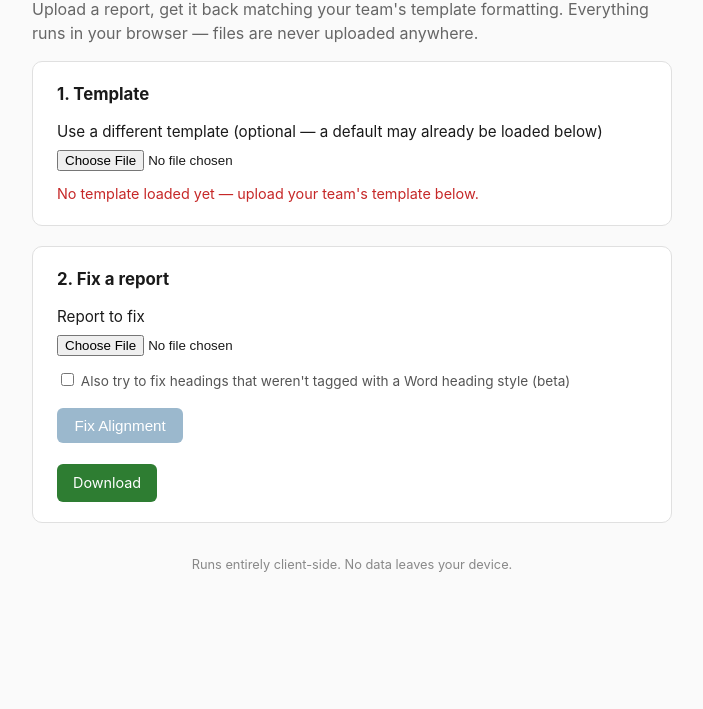
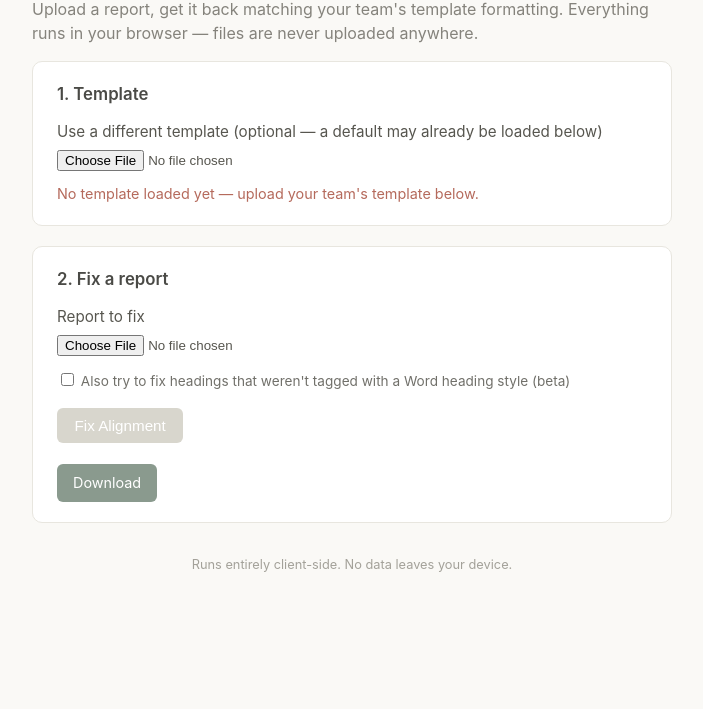
Before and after one commit to Andersonreports/Report-Aligner, a plain HTML site: page index.html in a window 1280 px wide. Shown: the part 91-800 px from the top of the page, without its empty margins (288-991 px from the left). Drawn offline with Linux system fonts and the light colour scheme; no server answers.

Commit message:
Switch UI to a fixed light theme with a subtler color palette
Replaces the light/dark auto-switching vivid blue/green/red accents
with a single warm, muted light theme (sage-green accent, soft grays).

```diff
--- a/index.html
+++ b/index.html
@@ -5,59 +5,56 @@
 <meta name="viewport" content="width=device-width, initial-scale=1">
 <title>Report Aligner</title>
 <style>
-  :root { color-scheme: light dark; }
+  :root { color-scheme: light; }
   body {
     font-family: -apple-system, Segoe UI, Roboto, Arial, sans-serif;
     max-width: 640px;
     margin: 3rem auto;
     padding: 0 1.25rem;
     line-height: 1.5;
-    color: #1a1a1a;
-    background: #fafafa;
+    color: #3a3a38;
+    background: #faf9f6;
   }
-  @media (prefers-color-scheme: dark) {
-    body { color: #e8e8e8; background: #1a1a1a; }
-    .card { background: #262626 !important; border-color: #3a3a3a !important; }
-    input[type=file] { color: inherit; }
-  }
-  h1 { font-size: 1.5rem; margin-bottom: 0.25rem; }
-  p.lede { color: #666; margin-top: 0; }
+  h1 { font-size: 1.5rem; margin-bottom: 0.25rem; color: #2f2f2d; font-weight: 600; }
+  p.lede { color: #85837c; margin-top: 0; }
   .card {
-    background: #fff;
-    border: 1px solid #e0e0e0;
+    background: #ffffff;
+    border: 1px solid #e8e6df;
     border-radius: 10px;
     padding: 1.25rem 1.5rem;
     margin-bottom: 1.25rem;
   }
-  .card h2 { font-size: 1.05rem; margin-top: 0; }
-  label.field { display: block; margin: 0.75rem 0; font-size: 0.95rem; }
+  .card h2 { font-size: 1.05rem; margin-top: 0; color: #4a4a46; font-weight: 600; }
+  label.field { display: block; margin: 0.75rem 0; font-size: 0.95rem; color: #57564f; }
   input[type=file] { display: block; margin-top: 0.4rem; }
   button {
-    background: #2e74b5;
-    color: white;
+    background: #8a9a8e;
+    color: #ffffff;
     border: none;
     padding: 0.55rem 1.1rem;
     border-radius: 6px;
     font-size: 0.95rem;
     cursor: pointer;
   }
-  button:disabled { background: #9bb8cd; cursor: not-allowed; }
+  button:hover:not(:disabled) { background: #7c8d80; }
+  button:disabled { background: #d8d6cd; cursor: not-allowed; }
   .status { margin-top: 0.6rem; font-size: 0.9rem; }
-  .status.ok { color: #2e7d32; }
-  .status.error { color: #c62828; }
+  .status.ok { color: #6b8f76; }
+  .status.error { color: #b56a5c; }
   .hidden { display: none; }
   a.download {
     display: inline-block;
     margin-top: 0.75rem;
-    background: #2e7d32;
-    color: white;
+    background: #8a9a8e;
+    color: #ffffff;
     padding: 0.5rem 1rem;
     border-radius: 6px;
     text-decoration: none;
     font-size: 0.9rem;
   }
-  .checkbox-row { font-size: 0.85rem; color: #555; }
-  footer { font-size: 0.8rem; color: #888; text-align: center; margin-top: 2rem; }
+  a.download:hover { background: #7c8d80; }
+  .checkbox-row { font-size: 0.85rem; color: #71706a; }
+  footer { font-size: 0.8rem; color: #a3a199; text-align: center; margin-top: 2rem; }
 </style>
 </head>
 <body>
```
